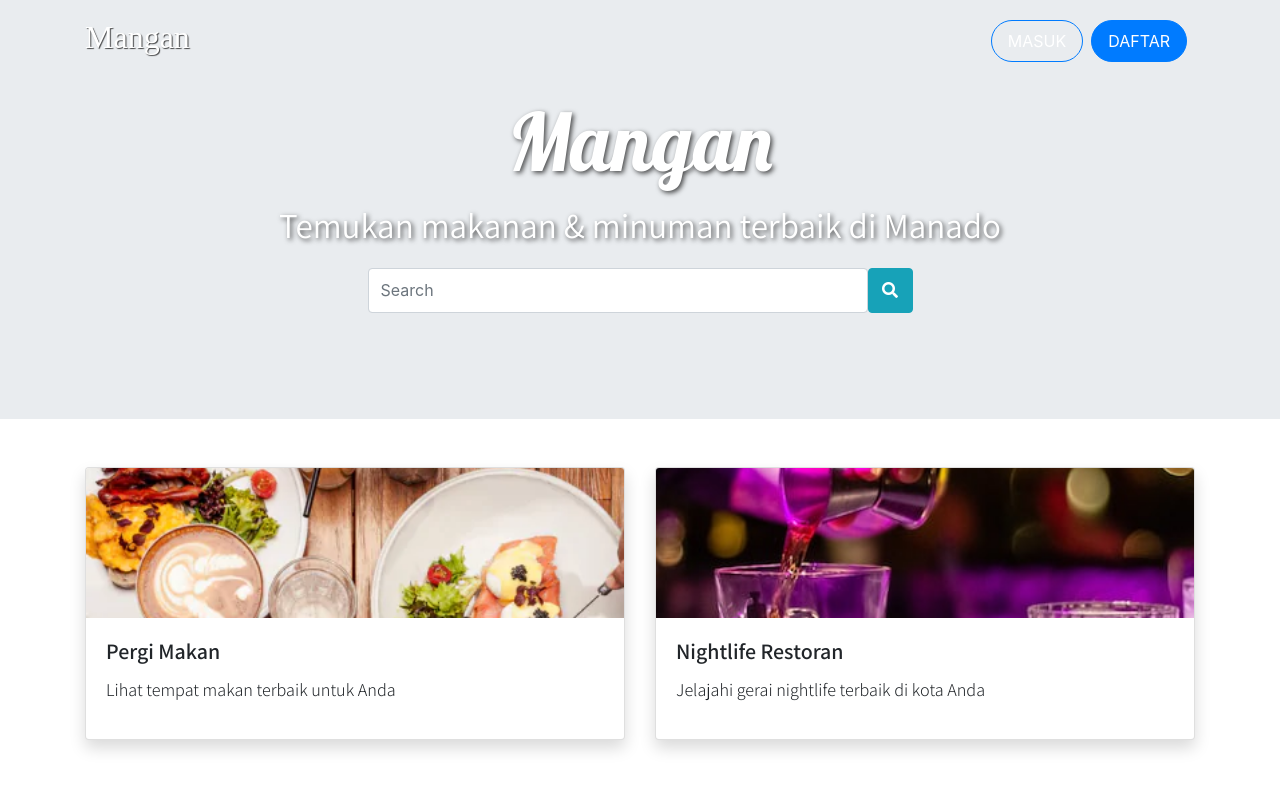
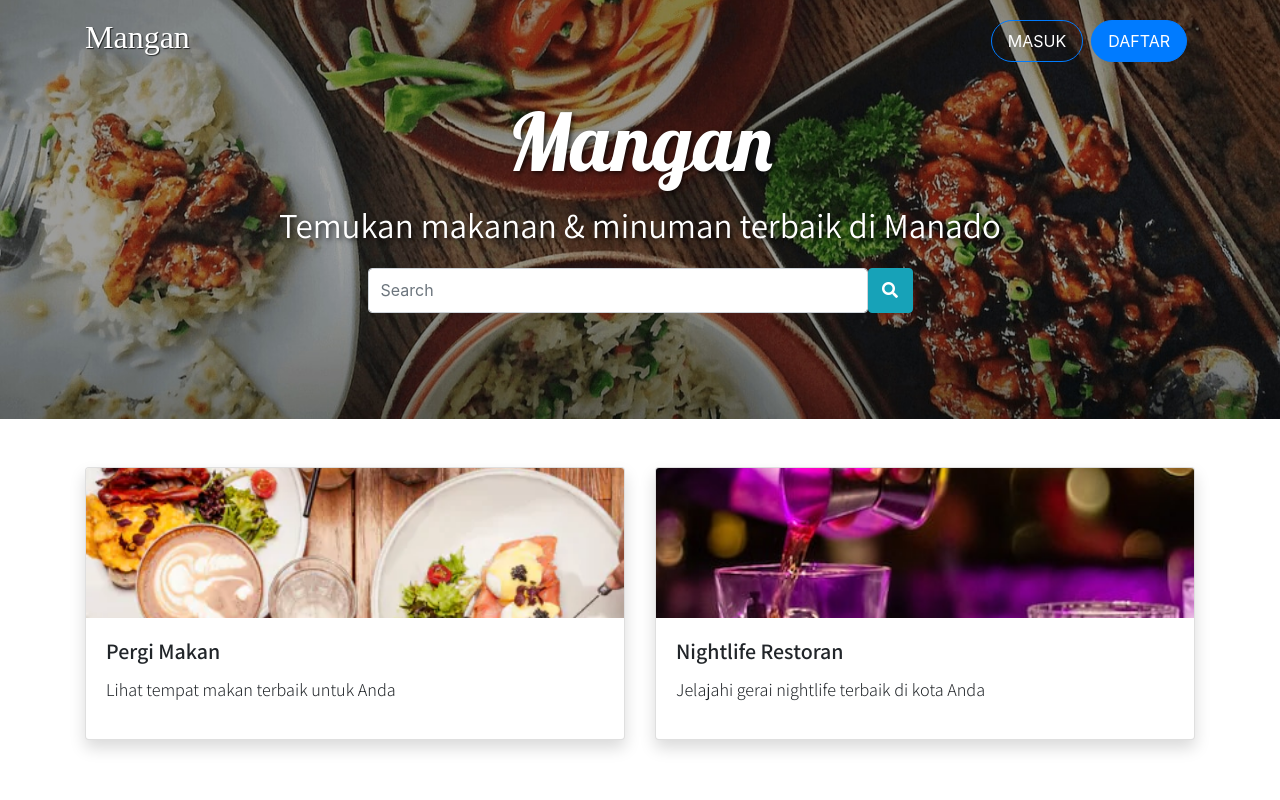
Before and after one commit to PhilAnggara/mangan-template, a plain HTML site: page index.html in a window 1280 px wide. Shown: the top 800 px of the page. Drawn offline with Linux system fonts and the light colour scheme; the site is published under a folder, as on GitHub Pages, so addresses that start at the root find nothing; a web font is replaced by a local one.

Commit message:
Resolving jumbotron background

```diff
--- a/frontend/styles/main.scss
+++ b/frontend/styles/main.scss
@@ -6,7 +6,7 @@
 
 // Jumbotron
 .jumbotron {
-  background-image: url(/frontend/images/jumbotron-bg.jpg);
+  background-image: url("../images/jumbotron-bg.jpg");
   background-size: cover;
   height: 350px;
   text-align: center;
```
Also changed, not shown: frontend/styles/main.css, 1 other file.
